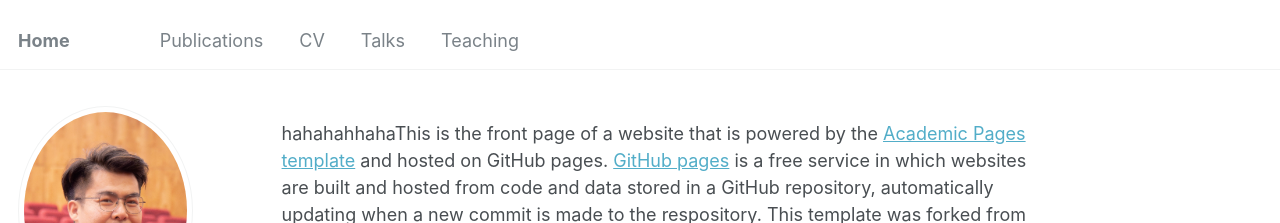
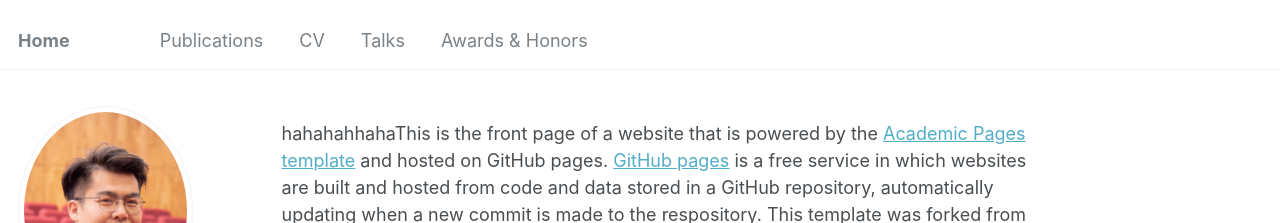
Before and after one commit to peiqi-duan/peiqi-duan.github.io, a Jekyll site: the page built from _pages/about.md, in a window 1280 px wide. Shown: the top 223 px of the page. Built offline with Jekyll 4.4.1, drawn with Linux system fonts in a browser that asks for light colours; some web fonts are replaced.

Commit message:
Update navigation.yml

```diff
--- a/_data/navigation.yml
+++ b/_data/navigation.yml
@@ -9,7 +9,7 @@ main:
   - title: "Talks"
     url: /talks/
 
-  - title: "Teaching"
+  - title: "Awards & Honors"
     url: /teaching/
 
   #- title: "Portfolio"
```
